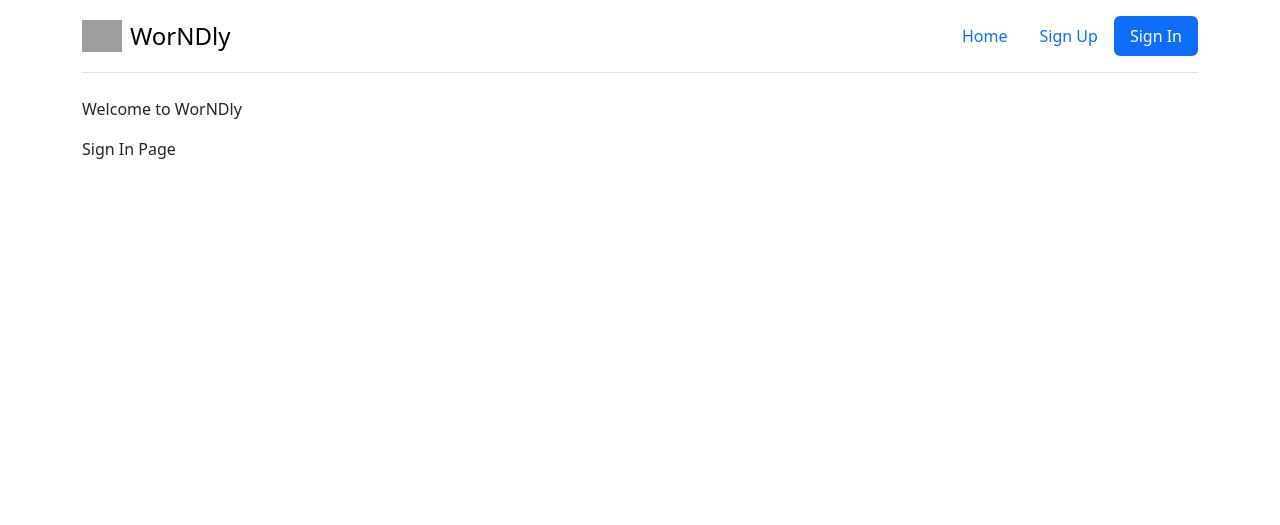
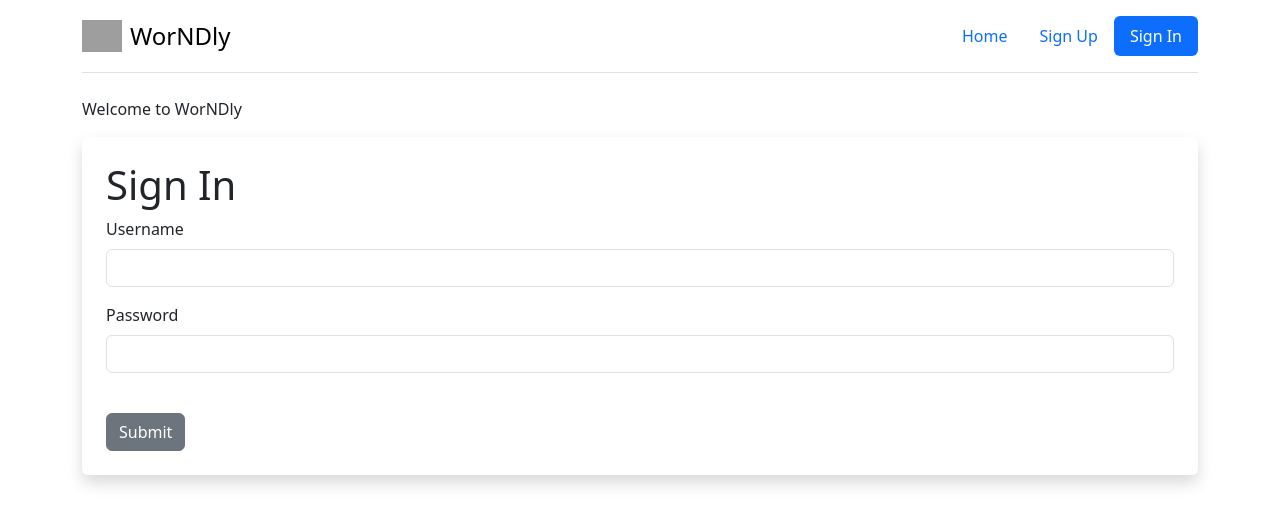
Before and after one commit to NKyhl/WordleND, a Django app: page /signin in a window 1280 px wide. Shown: the top 525 px of the page. Run offline with Django 5.2, Linux system fonts and the light colour scheme; grey boxes are pictures that could not be loaded.

Commit message:
SignIn Done (doesn't commit to the right page)

```diff
--- a/webapp/wordleND/templates/signin.html
+++ b/webapp/wordleND/templates/signin.html
@@ -16,5 +16,21 @@
 
 {% block content %}
 <p>Welcome to WorNDly</p>
-<p>Sign In Page</p>
+
+    <div class="shadow p-4 mb-5 bg-body rounded">
+        <h1>Sign In</h1>
+        <form action="{% url 'signin' %}" method="POST">
+            {% csrf_token %}
+            <div class="mb-3">
+                <label for="exampleInputEmail1" class="form-label">Username</label>
+                <input type="text" class="form-control" name="username" aria-describedby="emailHelp">
+              </div>
+              <div class="mb-3">
+                <label for="exampleInputPassword1" class="form-label">Password</label>
+                <input type="password" class="form-control" name="password">
+              </div>
+            <br>
+            <input type="submit" value="Submit" class="btn btn-secondary">
+        </form>
+    </div>
 {% endblock %}
--- a/webapp/wordleND/views.py
+++ b/webapp/wordleND/views.py
@@ -31,4 +31,14 @@ def signup(request):
     return render(request, "signup.html", {'form': form})
 
 def signin(request):
+    if request.method == "POST":
+        username = request.POST['username']
+        password = request.POST['password']
+        user = authenticate(request, username=username, password=password)
+        if user is not None:
+            login(request, user)
+            return redirect('signin')
+        else:
+            messages.success(request, ("There Was An Error Logging In, Try Again..."))
+            return redirect('signin')
     return render(request, "signin.html", {})
```
